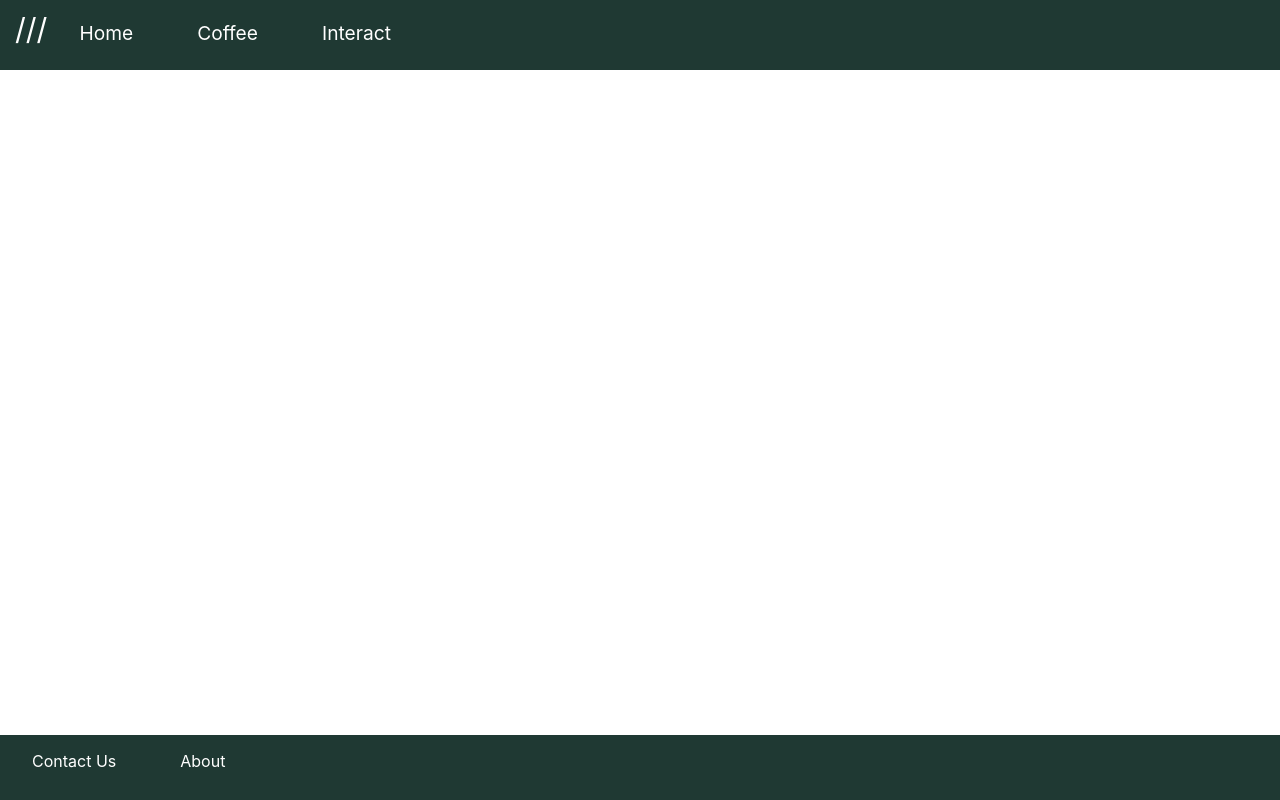
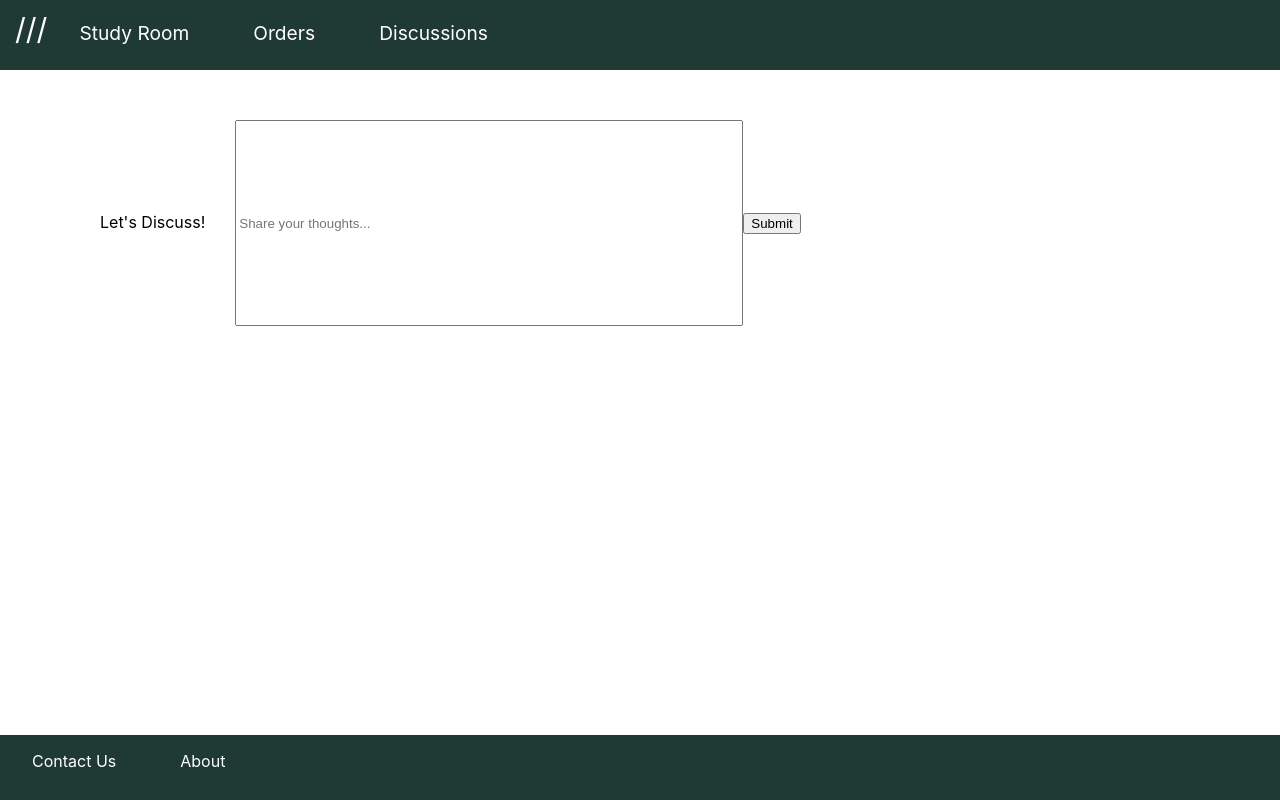
Before and after one commit to jcollinc/Study-Room, a React (Create React App) app in the folder our-project/: page /discussions in a window 1280 px wide. Built offline with nearby package versions, Linux system fonts and the light colour scheme.

Commit message:
Renamed comps, navLinks

```diff
--- a/our-project/src/components/App.js
+++ b/our-project/src/components/App.js
@@ -1,10 +1,10 @@
 import React, { useEffect, useState } from 'react';
 import { Switch, Route } from 'react-router-dom'
-import Home from "./Home"
+import Discussions from "./Discussions"
 import NavBar from "./NavBar"
 import Card from './Card'
-import DataCards from "./DataCards"
-import Interact from "./Interact"
+import StudyRoom from "./StudyRoom"
+import Orders from "./Orders"
 import Footer from "./Footer"
 
 function App() {
@@ -22,13 +22,16 @@ function App() {
       <NavBar />
       <Switch>
         <Route exact path="/">
-          <Home handleAddItem={handleAddItem} />
+          <StudyRoom />
         </Route>
-        <Route path="/coffee">
-          <DataCards />
+        <Route exact path="/study-room">
+          <StudyRoom />
         </Route>
-        <Route path="/interact">
-          <Interact />
+        <Route path="/orders">
+          <Orders />
+        </Route>
+        <Route path="/discussions">
+          <Discussions handleAddItem={handleAddItem} />
         </Route>
       </Switch>
       <Footer />
--- a/our-project/src/components/Home.js
+++ b/our-project/src/components/Discussions.js
@@ -1,6 +1,6 @@
 import React, { useState } from 'react'
 
-function Home({ handleAddItem }) {
+function Discussions({ handleAddItem }) {
 
 	const [comment, setComment] = useState('')
 	const [error, setError] = useState('')
@@ -8,7 +8,6 @@ function Home({ handleAddItem }) {
     function handleSubmit(e) {
       e.preventDefault();
 
-      //TODO: additional inputs: Extra shots, etc.
       const formData = { comment }
 
       {/* Controlled form input validation! */}
@@ -32,13 +31,14 @@ function Home({ handleAddItem }) {
     }
 
 	return (
-		<div>
+		<div className="form-container">
 			<form onSubmit={handleSubmit}>
-			<label htmlFor=''>Add a suggestion:</label>
+				<label htmlFor='Form'>Let's Discuss!</label>
 				<input
 				type='text'
 				id='fName'
 				value={comment}
+				placeholder="Share your thoughts..."
 				onChange={e => setComment(e.target.value)}
 				/>
 				<button type="submit">Submit</button>
@@ -58,4 +58,4 @@ function Home({ handleAddItem }) {
 	)
 }
 
-export default Home
+export default Discussions
--- a/our-project/src/components/NavBar.js
+++ b/our-project/src/components/NavBar.js
@@ -5,10 +5,9 @@ function NavBar() {
   return (
     <nav>
       <span className="logo">{"///"}</span>
-      <NavLink exact to="/">Home</NavLink>
-      <NavLink to="/coffee">Coffee</NavLink>
-      <NavLink to="/interact">Interact</NavLink>
-
+      <NavLink exact to="/">Study Room</NavLink>
+      <NavLink to="/orders">Orders</NavLink>
+      <NavLink to="/discussions">Discussions</NavLink>
     </nav>
   )
 }
--- a/our-project/src/components/Interact.js
+++ b/our-project/src/components/Orders.js
@@ -1,6 +1,6 @@
 import React, { useEffect, useState } from 'react'
 
-function Interact() {
+function Orders() {
 
 	const [cohorts, setCohorts] = useState([])
 
@@ -21,8 +21,8 @@ function Interact() {
 			else {orderMessage = null; noOrderMessage = cohort.fName + " hasn't ordered yet (ￗ﹏ￗ )"}
 
 			return (
-				<div className="cohort-card">
-					<li key={cohort.fName} className="cards">
+				<div key={cohort.fName} className="cohort-card">
+					<li className="cards">
 						<div className="cards_item">
 							<div className="image-div">
 								<img
@@ -43,4 +43,4 @@ function Interact() {
 	)
 }
 
-export default Interact
+export default Orders
--- a/our-project/src/index.css
+++ b/our-project/src/index.css
@@ -88,7 +88,7 @@ footer a:active {
 
 }
 
-/* COFFEE CARDS */
+/* STUDY ROOM */
 
 .cards {
   display: flex;
@@ -213,20 +213,22 @@ select.dropdown
   text-align: center;
 }
 
-/* INTERACT */
+/* ORDERS */
 
 .cohort-container {
   display: grid;
   width: 100%;
-  height: 50%;
-  grid-template-rows: 270px 270px 270px;
+  height: 100%;
+  grid-template-rows: 33% 33% 33%;
   grid-template-columns: 25% 25% 25% 25%;
-  padding-top: 28px;
+  margin-top: auto;
+  margin-bottom: auto;
+  padding-top: 50px;
 }
 
 .cohort-card {
   flex: 0 1 auto;
-  height: 300px;
+  height: 100%;
   text-align: center;
 }
 
@@ -253,6 +255,26 @@ select.dropdown
   margin-right: auto;
   align-items: center;
 }
+
+/* DISCUSSIONS */
+
+input {
+  width: 500px;
+  height: 200px;
+}
+
+.form-container {
+  padding-top: 50px;
+  padding-left: 100px;
+}
+
+.form-container label {
+  padding-right: 30px;
+}
+
+
+
+
 
 /* MODAL */
 
```
Also changed, not shown: our-project/src/components/StudyRoom.js (renamed from our-project/src/components/DataCards.js, +2 -5 lines). Lines whose indentation alone changed are shown as unchanged.
